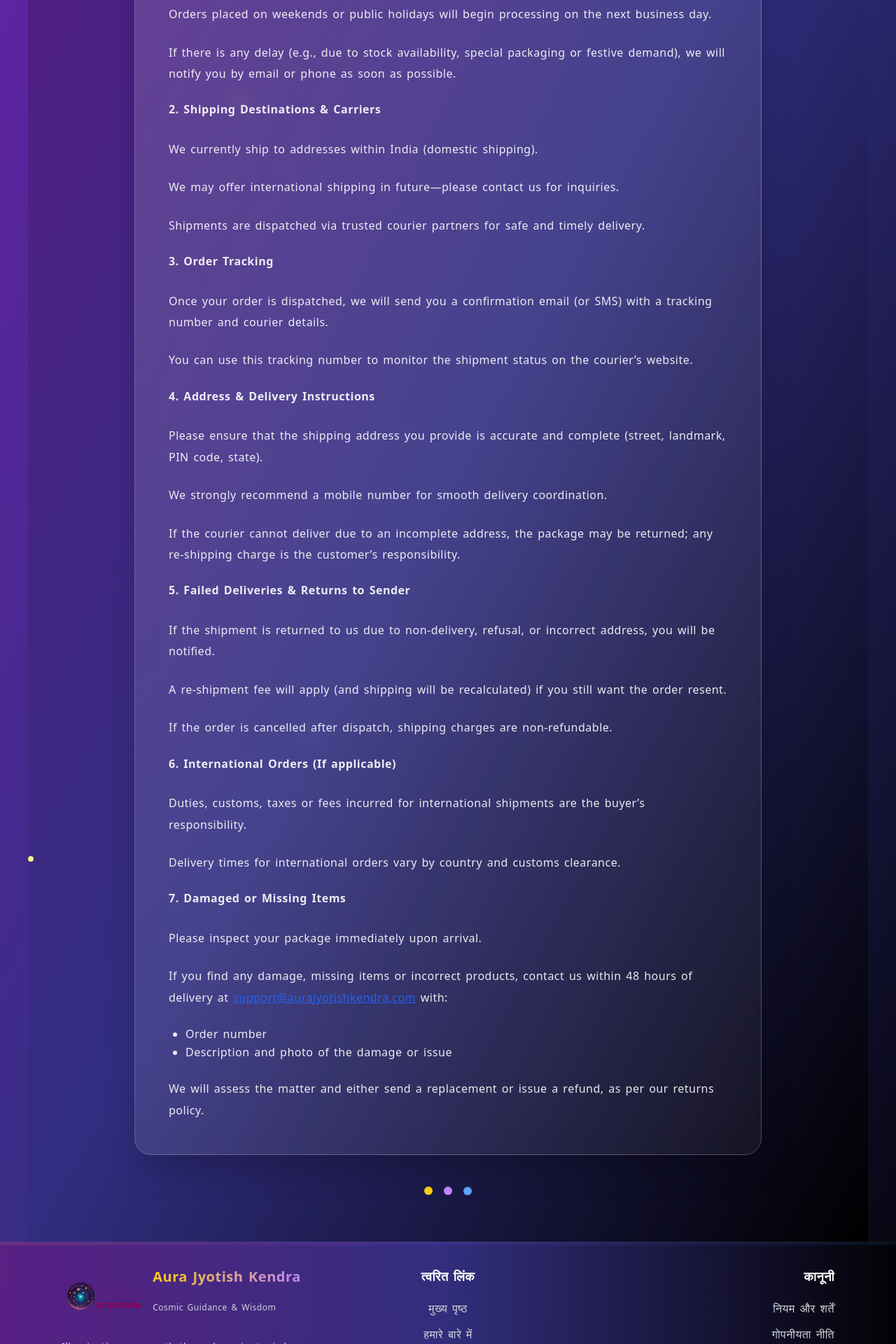
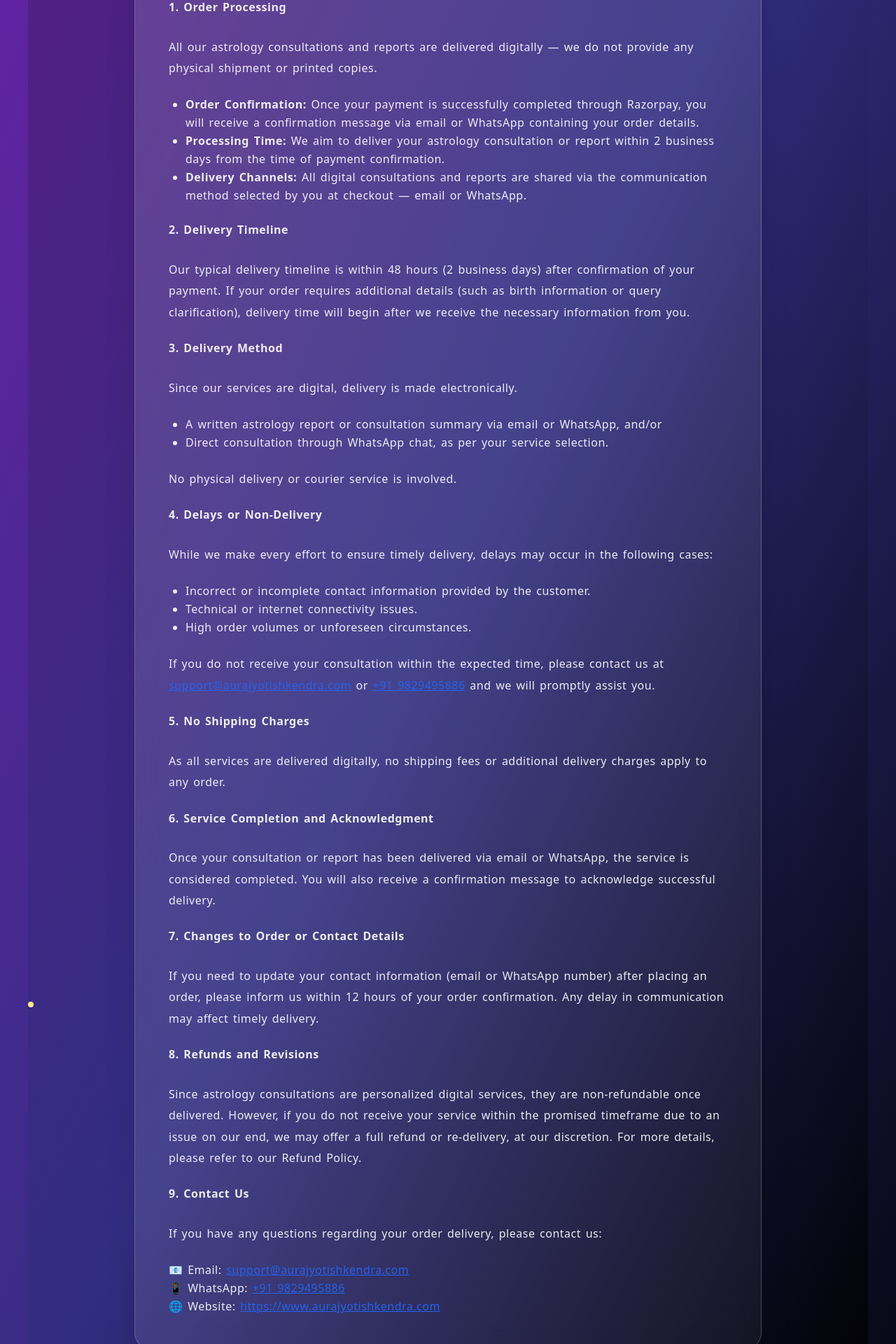
Before and after one commit to RiteshSinghSisodiya/astro_frontend, a React (Vite) app: page /shipping in a window 1280 px wide. Shown: the part 520-2440 px from the top of the page at 70% size. Built offline with nearby package versions, Linux system fonts and the light colour scheme.

Commit message:
legal page updated

```diff
--- a/src/pages/legal/RefundPolicy.jsx
+++ b/src/pages/legal/RefundPolicy.jsx
@@ -1,149 +1,136 @@
 import PageShell from "../PageShell";
-import { useTranslation } from "react-i18next";
 
 export default function RefundPolicy() {
-  const { t } = useTranslation();
+  return (
+    <PageShell title="Refund Policy">
+      <p className="italic mb-4">Last updated: 23/10/2025</p>
 
-  return (
-    <PageShell title={t("legal.refund_title")}>
-      <div className="bg-gradient-to-r from-purple-600/20 to-blue-600/20 p-6 rounded-xl border border-purple-400/30 mb-8">
-        <p className="text-white/90 text-lg leading-relaxed text-center">
-          At <span className="text-purple-300 font-semibold">Aura Jyotish Kendra</span>, we strive to deliver quality
-          astrology services tailored to each individual. Since our reports and
-          consultations are personalized, cancellations and refunds are subject to
-          specific conditions outlined below.
+      <p>
+        Thank you for purchasing astrology consultation services from{" "}
+        <strong>Aura Jyotish Kendra</strong>. Please read our Refund Policy
+        carefully to understand the conditions under which refunds may or may
+        not be provided.
       </p>
-      </div>
 
-      <div className="space-y-6">
-        <div className="bg-gradient-to-r from-red-500/10 to-orange-500/10 p-6 rounded-xl border-l-4 border-red-400">
-          <h2 className="text-2xl font-bold text-red-300 mb-4 flex items-center">
-            <span className="w-8 h-8 bg-gradient-to-r from-red-400 to-orange-400 rounded-full flex items-center justify-center text-white font-bold mr-3">1</span>
-            Non-Refundable Services
-          </h2>
-          <p className="text-white/80 leading-relaxed">
-            All astrology reports, horoscopes, consultations, and remedies are{" "}
-            <span className="text-orange-300 font-semibold">personalized and custom-prepared</span> for each client.
-            Therefore, once delivered, these services{" "}
-            <span className="text-red-300 font-semibold">cannot be returned, canceled, or refunded</span>.
+      <h2 className="font-semibold mt-4">1. Nature of Services</h2>
+      <p>
+        All astrology consultations, reports, and analyses provided by{" "}
+        <strong>Aura Jyotish Kendra</strong> are personalized digital services.
+        Once the service is delivered via email or WhatsApp, it is considered
+        successfully completed. As such, refunds are not automatically
+        applicable after delivery.
       </p>
-        </div>
 
-        <div className="bg-gradient-to-r from-blue-500/10 to-purple-500/10 p-6 rounded-xl border-l-4 border-blue-400">
-          <h2 className="text-2xl font-bold text-blue-300 mb-4 flex items-center">
-            <span className="w-8 h-8 bg-gradient-to-r from-blue-400 to-purple-400 rounded-full flex items-center justify-center text-white font-bold mr-3">2</span>
-            Cancellation Policy
-          </h2>
-          <ul className="space-y-3 text-white/80">
-            <li className="flex items-start">
-              <span className="w-2 h-2 bg-blue-400 rounded-full mt-2 mr-3 flex-shrink-0"></span>
-              Orders for astrology reports may be canceled within{" "}
-              <span className="text-blue-300 font-semibold">2 hours of payment</span> if processing has not started.
+      <h2 className="font-semibold mt-4">2. Eligibility for Refunds</h2>
+      <p>Refunds may only be issued under the following exceptional circumstances:</p>
+      <ul className="list-disc pl-6">
+        <li>You have made a duplicate payment for the same service.</li>
+        <li>
+          You have not received your consultation or report within the promised
+          delivery time (i.e., within 2 business days from payment confirmation),
+          and you have contacted us but not received a resolution.
         </li>
-            <li className="flex items-start">
-              <span className="w-2 h-2 bg-purple-400 rounded-full mt-2 mr-3 flex-shrink-0"></span>
-              Consultations may be canceled or rescheduled at least{" "}
-              <span className="text-purple-300 font-semibold">24 hours before</span> the scheduled appointment.
-            </li>
-            <li className="flex items-start">
-              <span className="w-2 h-2 bg-red-400 rounded-full mt-2 mr-3 flex-shrink-0"></span>
-              Last-minute cancellations or "no-shows" will not be eligible for a
-              refund or rescheduling.
+        <li>
+          We are unable to deliver the service due to unforeseen technical or
+          operational reasons.
         </li>
       </ul>
-        </div>
+      <p>Refunds will not be provided for:</p>
+      <ul className="list-disc pl-6">
+        <li>Change of mind after the service has been delivered.</li>
+        <li>Dissatisfaction based on interpretation or outcome of the consultation.</li>
+        <li>Incorrect or incomplete information provided by the customer.</li>
+      </ul>
 
-        <div className="bg-gradient-to-r from-green-500/10 to-blue-500/10 p-6 rounded-xl border-l-4 border-green-400">
-          <h2 className="text-2xl font-bold text-green-300 mb-4 flex items-center">
-            <span className="w-8 h-8 bg-gradient-to-r from-green-400 to-blue-400 rounded-full flex items-center justify-center text-white font-bold mr-3">3</span>
-            Refund Eligibility
-          </h2>
-          <p className="text-white/80 leading-relaxed mb-4">Refunds will only be considered under the following circumstances:</p>
-          <ul className="space-y-3 text-white/80">
-            <li className="flex items-start">
-              <span className="w-2 h-2 bg-green-400 rounded-full mt-2 mr-3 flex-shrink-0"></span>
-              A service was paid for but <span className="text-green-300 font-semibold">not delivered</span> due to a
-              technical or scheduling error on our side.
+      <h2 className="font-semibold mt-4">3. Refund Request Procedure</h2>
+      <p>If you believe you are eligible for a refund, please follow these steps:</p>
+      <ol className="list-decimal pl-6">
+        <li>
+          Contact us via email or WhatsApp at{" "}
+          <a
+            href="mailto:support@aurajyotishkendra.com"
+            className="text-blue-600 underline"
+          >
+            support@aurajyotishkendra.com
+          </a>{" "}
+          or{" "}
+          <a href="tel:+919829495886" className="text-blue-600 underline">
+            +91 9829495886
+          </a>
+          .
         </li>
-            <li className="flex items-start">
-              <span className="w-2 h-2 bg-blue-400 rounded-full mt-2 mr-3 flex-shrink-0"></span>
-              You were <span className="text-blue-300 font-semibold">charged twice</span> for the same order.
+        <li>
+          Provide your order ID, payment details, and reason for requesting a
+          refund.
         </li>
-            <li className="flex items-start">
-              <span className="w-2 h-2 bg-orange-400 rounded-full mt-2 mr-3 flex-shrink-0"></span>
-              A payment was deducted incorrectly due to a{" "}
-              <span className="text-orange-300 font-semibold">payment gateway error</span>.
+        <li>
+          Our team will review your request within 2 business days and respond
+          with the outcome.
+        </li>
+      </ol>
+      <p>
+        If your request is approved, your refund will be processed through
+        Razorpay (or the original payment method) within 5–7 business days.
+      </p>
+
+      <h2 className="font-semibold mt-4">4. Partial Refunds (if applicable)</h2>
+      <p>
+        In certain cases, a partial refund may be issued — for example, if a
+        portion of the service has been completed but not delivered due to
+        unforeseen issues. Such refunds are determined at the discretion of{" "}
+        <strong>Aura Jyotish Kendra</strong> management.
+      </p>
+
+      <h2 className="font-semibold mt-4">5. No Refunds After Delivery</h2>
+      <p>
+        Once your astrology consultation or report has been delivered to your
+        email or WhatsApp, it is deemed as service completed and no refunds will
+        be processed thereafter.
+      </p>
+
+      <h2 className="font-semibold mt-4">6. Cancellation Policy</h2>
+      <p>
+        You may request to cancel your order within 6 hours of payment, provided
+        work on your consultation has not yet begun. If preparation or analysis
+        has already started, the order cannot be cancelled, and the payment will
+        be considered final.
+      </p>
+
+      <h2 className="font-semibold mt-4">7. Contact Us</h2>
+      <p>
+        For any queries or refund-related concerns, please contact us:
+      </p>
+      <ul className="list-none pl-0">
+        <li>
+          📧 Email:{" "}
+          <a
+            href="mailto:support@aurajyotishkendra.com"
+            className="text-blue-600 underline"
+          >
+            support@aurajyotishkendra.com
+          </a>
+        </li>
+        <li>
+          📱 WhatsApp:{" "}
+          <a
+            href="tel:+919829495886"
+            className="text-blue-600 underline"
+          >
+            +91 9829495886
+          </a>
+        </li>
+        <li>
+          🌐 Website:{" "}
+          <a
+            href="https://www.aurajyotishkendra.com"
+            target="_blank"
+            rel="noopener noreferrer"
+            className="text-blue-600 underline"
+          >
+            https://www.aurajyotishkendra.com
+          </a>
         </li>
       </ul>
-        </div>
-
-        <div className="bg-gradient-to-r from-purple-500/10 to-pink-500/10 p-6 rounded-xl border-l-4 border-purple-400">
-          <h2 className="text-2xl font-bold text-purple-300 mb-4 flex items-center">
-            <span className="w-8 h-8 bg-gradient-to-r from-purple-400 to-pink-400 rounded-full flex items-center justify-center text-white font-bold mr-3">4</span>
-            Refund Process
-          </h2>
-          <p className="text-white/80 leading-relaxed mb-4">
-            Eligible refunds will be processed to your original payment method
-            within <span className="text-purple-300 font-semibold">7–10 business days</span>. To request a refund, please
-            email us at{" "}
-            <a href="/contact" className="text-blue-300 hover:text-blue-200 underline transition-colors">
-              Contact Us
-            </a>{" "}
-            with the following details:
-          </p>
-          <ul className="space-y-3 text-white/80">
-            <li className="flex items-start">
-              <span className="w-2 h-2 bg-purple-400 rounded-full mt-2 mr-3 flex-shrink-0"></span>
-              Full name
-            </li>
-            <li className="flex items-start">
-              <span className="w-2 h-2 bg-pink-400 rounded-full mt-2 mr-3 flex-shrink-0"></span>
-              Order ID or Transaction reference number
-            </li>
-            <li className="flex items-start">
-              <span className="w-2 h-2 bg-blue-400 rounded-full mt-2 mr-3 flex-shrink-0"></span>
-              Payment receipt/screenshot
-            </li>
-            <li className="flex items-start">
-              <span className="w-2 h-2 bg-green-400 rounded-full mt-2 mr-3 flex-shrink-0"></span>
-              Reason for refund request
-            </li>
-          </ul>
-        </div>
-
-        <div className="bg-gradient-to-r from-orange-500/10 to-red-500/10 p-6 rounded-xl border-l-4 border-orange-400">
-          <h2 className="text-2xl font-bold text-orange-300 mb-4 flex items-center">
-            <span className="w-8 h-8 bg-gradient-to-r from-orange-400 to-red-400 rounded-full flex items-center justify-center text-white font-bold mr-3">5</span>
-            No Guarantee Clause
-          </h2>
-          <p className="text-white/80 leading-relaxed">
-            Dissatisfaction with astrological predictions, remedies, or guidance is
-            not a valid reason for a refund. Astrology is interpretative, and
-            results may vary from person to person.
-          </p>
-        </div>
-
-        <div className="bg-gradient-to-r from-teal-500/10 to-blue-500/10 p-6 rounded-xl border-l-4 border-teal-400">
-          <h2 className="text-2xl font-bold text-teal-300 mb-4 flex items-center">
-            <span className="w-8 h-8 bg-gradient-to-r from-teal-400 to-blue-400 rounded-full flex items-center justify-center text-white font-bold mr-3">6</span>
-            Changes to Policy
-          </h2>
-          <p className="text-white/80 leading-relaxed">
-            Aura Jyotish Kendra reserves the right to modify or update this policy
-            at any time. Any changes will be posted on this page.
-          </p>
-        </div>
-      </div>
-
-      <div className="mt-8 p-6 bg-gradient-to-r from-purple-600/20 to-blue-600/20 rounded-xl border border-purple-400/30 text-center">
-        <p className="text-white/90 text-lg">
-          Questions?{" "}
-          <a href="/contact" className="text-blue-300 hover:text-blue-200 underline transition-colors font-semibold">
-            Contact us
-          </a>
-          .
-        </p>
-      </div>
     </PageShell>
   );
 }
--- a/src/pages/legal/ShippingPolicy.jsx
+++ b/src/pages/legal/ShippingPolicy.jsx
@@ -3,112 +3,154 @@ import PageShell from "../PageShell";
 export default function ShippingPolicy() {
   return (
     <PageShell title="Shipping Policy">
-      <h2 className="font-semibold mt-2">1. Order Processing</h2>
+      <p className="italic mb-4">Last updated: 23/10/2025</p>
+
       <p>
-        All orders placed on <strong>Aura&nbsp;Jyotish&nbsp;Kendra</strong> are
-        processed within 1–2 business days after payment is received and
-        verified.
+        Thank you for choosing <strong>Aura Jyotish Kendra</strong> for your
+        astrology consultation needs. Please read our Shipping Policy carefully
+        to understand how we process and deliver our services.
       </p>
 
+      <h2 className="font-semibold mt-4">1. Order Processing</h2>
       <p>
-        Orders placed on weekends or public holidays will begin processing on
-        the next business day.
+        All our astrology consultations and reports are delivered digitally — we
+        do not provide any physical shipment or printed copies.
+      </p>
+      <ul className="list-disc pl-6">
+        <li>
+          <strong>Order Confirmation:</strong> Once your payment is successfully
+          completed through Razorpay, you will receive a confirmation message
+          via email or WhatsApp containing your order details.
+        </li>
+        <li>
+          <strong>Processing Time:</strong> We aim to deliver your astrology
+          consultation or report within 2 business days from the time of payment
+          confirmation.
+        </li>
+        <li>
+          <strong>Delivery Channels:</strong> All digital consultations and
+          reports are shared via the communication method selected by you at
+          checkout — email or WhatsApp.
+        </li>
+      </ul>
+
+      <h2 className="font-semibold mt-4">2. Delivery Timeline</h2>
+      <p>
+        Our typical delivery timeline is within 48 hours (2 business days) after
+        confirmation of your payment. If your order requires additional details
+        (such as birth information or query clarification), delivery time will
+        begin after we receive the necessary information from you.
       </p>
 
+      <h2 className="font-semibold mt-4">3. Delivery Method</h2>
+      <p>Since our services are digital, delivery is made electronically.</p>
+      <ul className="list-disc pl-6">
+        <li>
+          A written astrology report or consultation summary via email or
+          WhatsApp, and/or
+        </li>
+        <li>
+          Direct consultation through WhatsApp chat, as per your service
+          selection.
+        </li>
+      </ul>
+      <p>No physical delivery or courier service is involved.</p>
+
+      <h2 className="font-semibold mt-4">4. Delays or Non-Delivery</h2>
       <p>
-        If there is any delay (e.g., due to stock availability, special
-        packaging or festive demand), we will notify you by email or phone as
-        soon as possible.
+        While we make every effort to ensure timely delivery, delays may occur
+        in the following cases:
+      </p>
+      <ul className="list-disc pl-6">
+        <li>Incorrect or incomplete contact information provided by the customer.</li>
+        <li>Technical or internet connectivity issues.</li>
+        <li>High order volumes or unforeseen circumstances.</li>
+      </ul>
+      <p>
+        If you do not receive your consultation within the expected time, please
+        contact us at{" "}
+        <a
+          href="mailto:support@aurajyotishkendra.com"
+          className="text-blue-600 underline"
+        >
+          support@aurajyotishkendra.com
+        </a>
+        {" or "}
+        <a
+          href="tel:+919829495886"
+          className="text-blue-600 underline"
+        >
+          +91 9829495886
+        </a>{" "}
+        and we will promptly assist you.
       </p>
 
-      <h2 className="font-semibold mt-4">2. Shipping Destinations &amp; Carriers</h2>
-      <p>We currently ship to addresses within India (domestic shipping).</p>
-
+      <h2 className="font-semibold mt-4">5. No Shipping Charges</h2>
       <p>
-        We may offer international shipping in future—please contact us for
-        inquiries.
+        As all services are delivered digitally, no shipping fees or additional
+        delivery charges apply to any order.
       </p>
 
+      <h2 className="font-semibold mt-4">6. Service Completion and Acknowledgment</h2>
       <p>
-        Shipments are dispatched via trusted courier partners for safe and
-        timely delivery.
+        Once your consultation or report has been delivered via email or
+        WhatsApp, the service is considered completed. You will also receive a
+        confirmation message to acknowledge successful delivery.
       </p>
 
-      <h2 className="font-semibold mt-4">3. Order Tracking</h2>
+      <h2 className="font-semibold mt-4">7. Changes to Order or Contact Details</h2>
       <p>
-        Once your order is dispatched, we will send you a confirmation email
-        (or SMS) with a tracking number and courier details.
+        If you need to update your contact information (email or WhatsApp
+        number) after placing an order, please inform us within 12 hours of your
+        order confirmation. Any delay in communication may affect timely
+        delivery.
       </p>
 
+      <h2 className="font-semibold mt-4">8. Refunds and Revisions</h2>
       <p>
-        You can use this tracking number to monitor the shipment status on the
-        courier’s website.
+        Since astrology consultations are personalized digital services, they
+        are non-refundable once delivered. However, if you do not receive your
+        service within the promised timeframe due to an issue on our end, we may
+        offer a full refund or re-delivery, at our discretion. For more details,
+        please refer to our Refund Policy.
       </p>
 
-  <h2 className="font-semibold mt-4">4. Address &amp; Delivery Instructions</h2>
+      <h2 className="font-semibold mt-4">9. Contact Us</h2>
       <p>
-        Please ensure that the shipping address you provide is accurate and
-        complete (street, landmark, PIN code, state).
+        If you have any questions regarding your order delivery, please contact
+        us:
       </p>
-
-      <p>
-        We strongly recommend a mobile number for smooth delivery coordination.
-      </p>
-
-      <p>
-        If the courier cannot deliver due to an incomplete address, the package
-        may be returned; any re‑shipping charge is the customer’s
-        responsibility.
-      </p>
-
-  <h2 className="font-semibold mt-4">5. Failed Deliveries &amp; Returns to Sender</h2>
-      <p>
-        If the shipment is returned to us due to non‑delivery, refusal, or
-        incorrect address, you will be notified.
-      </p>
-
-      <p>
-        A re‑shipment fee will apply (and shipping will be recalculated) if you
-        still want the order resent.
-      </p>
-
-      <p>
-        If the order is cancelled after dispatch, shipping charges are
-        non‑refundable.
-      </p>
-
-  <h2 className="font-semibold mt-4">6. International Orders (If applicable)</h2>
-      <p>
-        Duties, customs, taxes or fees incurred for international shipments are
-        the buyer’s responsibility.
-      </p>
-
-      <p>
-        Delivery times for international orders vary by country and customs
-        clearance.
-      </p>
-
-  <h2 className="font-semibold mt-4">7. Damaged or Missing Items</h2>
-      <p>Please inspect your package immediately upon arrival.</p>
-
-      <p>
-        If you find any damage, missing items or incorrect products, contact us
-        within 48 hours of delivery at{' '}
-        <a href="mailto:support@aurajyotishkendra.com" className="text-blue-600 underline">
-          support@aurajyotishkendra.com
-        </a>{' '}
-        with:
-      </p>
-
-      <ul className="list-disc pl-6">
-        <li>Order number</li>
-        <li>Description and photo of the damage or issue</li>
+      <ul className="list-none pl-0">
+        <li>
+          📧 Email:{" "}
+          <a
+            href="mailto:support@aurajyotishkendra.com"
+            className="text-blue-600 underline"
+          >
+            support@aurajyotishkendra.com
+          </a>
+        </li>
+        <li>
+          📱 WhatsApp:{" "}
+          <a
+            href="tel:+919829495886"
+            className="text-blue-600 underline"
+          >
+            +91 9829495886
+          </a>
+        </li>
+        <li>
+          🌐 Website:{" "}
+          <a
+            href="https://www.aurajyotishkendra.com"
+            target="_blank"
+            rel="noopener noreferrer"
+            className="text-blue-600 underline"
+          >
+            https://www.aurajyotishkendra.com
+          </a>
+        </li>
       </ul>
-
-      <p>
-        We will assess the matter and either send a replacement or issue a
-        refund, as per our returns policy.
-      </p>
     </PageShell>
   );
 }
```
Lines whose indentation alone changed are shown as unchanged.
